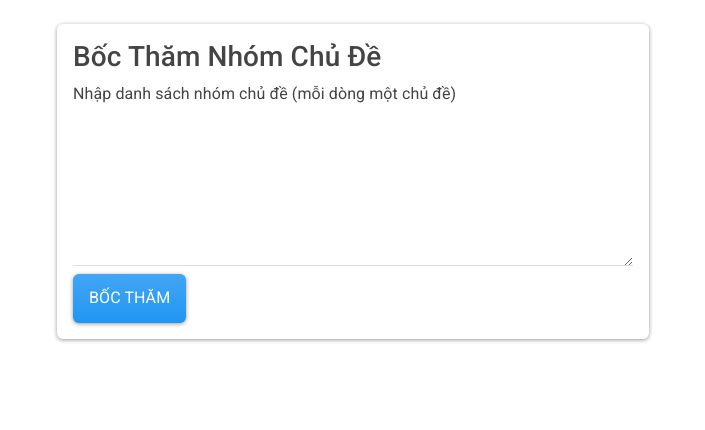
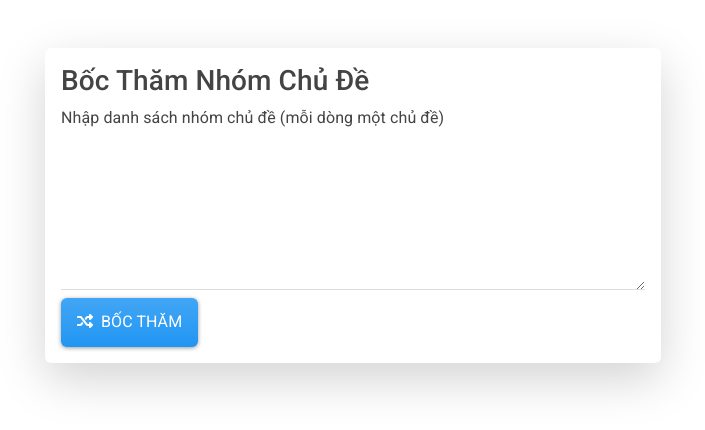
Before and after one commit to tungpham42/boctham, a React (Create React App) app: page / in a window 1280 px wide. Shown: the top 430 px of the page, without its empty margins (287-992 px from the left). Built offline with nearby package versions, Linux system fonts and the light colour scheme.

Commit message:
refactor

```diff
--- a/package.json
+++ b/package.json
@@ -3,6 +3,8 @@
   "version": "0.1.0",
   "private": true,
   "dependencies": {
+    "@fortawesome/free-solid-svg-icons": "^6.7.2",
+    "@fortawesome/react-fontawesome": "^0.2.2",
     "@testing-library/dom": "^10.4.0",
     "@testing-library/jest-dom": "^6.6.3",
     "@testing-library/react": "^16.2.0",
--- a/src/App.js
+++ b/src/App.js
@@ -4,7 +4,7 @@ import { Container } from "react-bootstrap";
 
 function App() {
   return (
-    <Container className="mt-4 col-md-6">
+    <Container className="my-5 col-md-6 col-sm-8">
       <TopicPicker />
     </Container>
   );
--- a/src/components/TopicPicker.js
+++ b/src/components/TopicPicker.js
@@ -1,26 +1,37 @@
 import React, { useState } from "react";
-import { Container, Form, Button, ListGroup, Card } from "react-bootstrap";
+import { Form, Button, ListGroup, Card } from "react-bootstrap";
+import { FontAwesomeIcon } from "@fortawesome/react-fontawesome";
+import { faShuffle } from "@fortawesome/free-solid-svg-icons";
 
 const TopicPicker = () => {
   const [topics, setTopics] = useState("");
   const [shuffledTopics, setShuffledTopics] = useState([]);
+  const [error, setError] = useState("");
 
   const shuffleTopics = () => {
+    if (!topics.trim()) {
+      setError("Vui lòng nhập ít nhất một chủ đề.");
+      return;
+    }
+
+    setError(""); // Clear error if input is valid
+
     let topicArray = topics
       .split("\n")
       .map((topic) => topic.trim())
       .filter((topic) => topic);
+
     for (let i = topicArray.length - 1; i > 0; i--) {
       const j = Math.floor(Math.random() * (i + 1));
       [topicArray[i], topicArray[j]] = [topicArray[j], topicArray[i]];
     }
+
     setShuffledTopics(topicArray);
   };
 
   return (
-    <Container className="mt-4">
-      <Card className="p-3">
-        <h3>Bốc Thăm Nhóm Chủ Đề</h3>
+    <Card className="p-3 shadow-lg">
+      <h1 className="h3">Bốc Thăm Nhóm Chủ Đề</h1>
       <Form>
         <Form.Group>
           <Form.Label>
@@ -31,9 +42,12 @@ const TopicPicker = () => {
             rows={5}
             value={topics}
             onChange={(e) => setTopics(e.target.value)}
+            isInvalid={!!error}
           />
+          <Form.Control.Feedback type="invalid">{error}</Form.Control.Feedback>
         </Form.Group>
         <Button variant="primary" className="mt-2" onClick={shuffleTopics}>
+          <FontAwesomeIcon icon={faShuffle} className="me-2" />
           Bốc Thăm
         </Button>
       </Form>
@@ -47,7 +61,6 @@ const TopicPicker = () => {
         </ListGroup>
       )}
     </Card>
-    </Container>
   );
 };
 
--- a/src/index.css
+++ b/src/index.css
@@ -1,13 +1,16 @@
 body {
   margin: 0;
-  font-family: -apple-system, BlinkMacSystemFont, 'Segoe UI', 'Roboto', 'Oxygen',
-    'Ubuntu', 'Cantarell', 'Fira Sans', 'Droid Sans', 'Helvetica Neue',
+  font-family: -apple-system, BlinkMacSystemFont, "Segoe UI", "Roboto", "Oxygen",
+    "Ubuntu", "Cantarell", "Fira Sans", "Droid Sans", "Helvetica Neue",
     sans-serif;
   -webkit-font-smoothing: antialiased;
   -moz-osx-font-smoothing: grayscale;
 }
 
 code {
-  font-family: source-code-pro, Menlo, Monaco, Consolas, 'Courier New',
+  font-family: source-code-pro, Menlo, Monaco, Consolas, "Courier New",
     monospace;
 }
+.card {
+  border: none;
+}
```
Also changed, not shown: 1 other file (tests, documents, lock files or other folders). Lines whose indentation alone changed are shown as unchanged.
